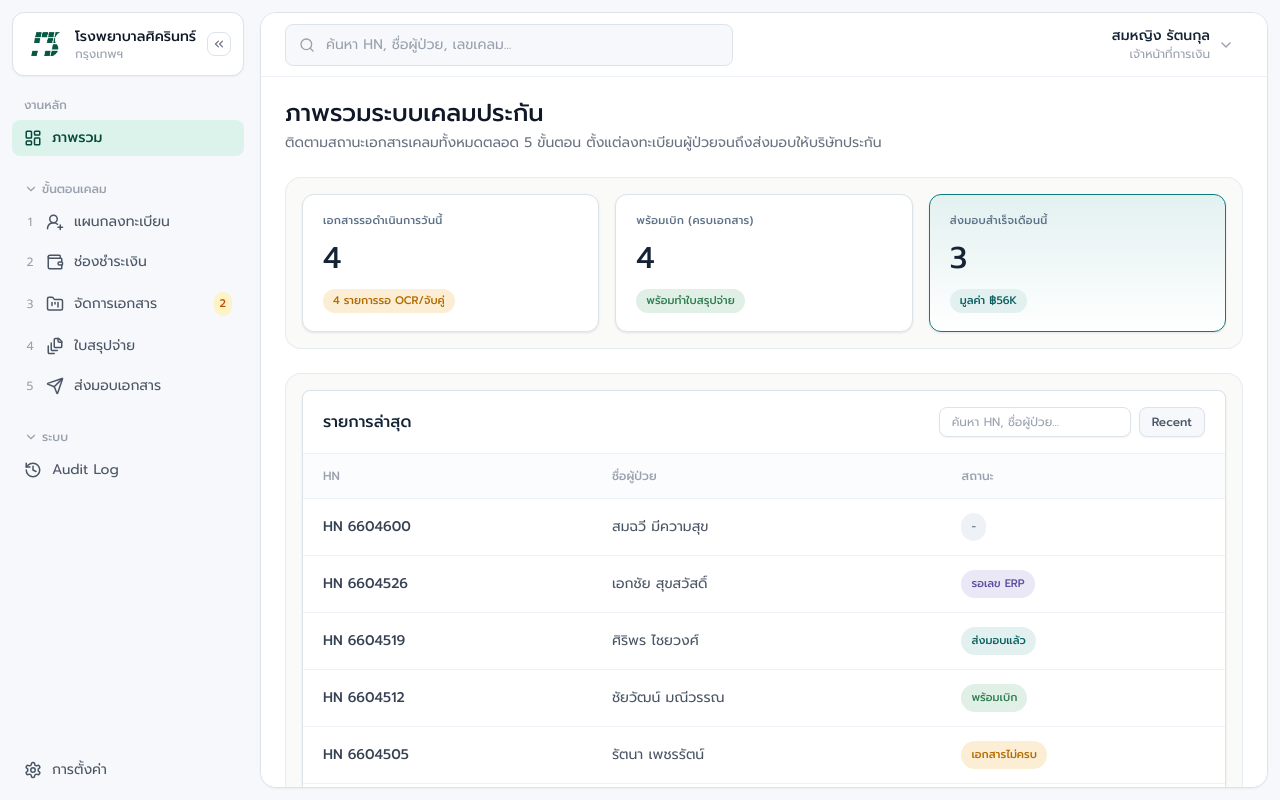
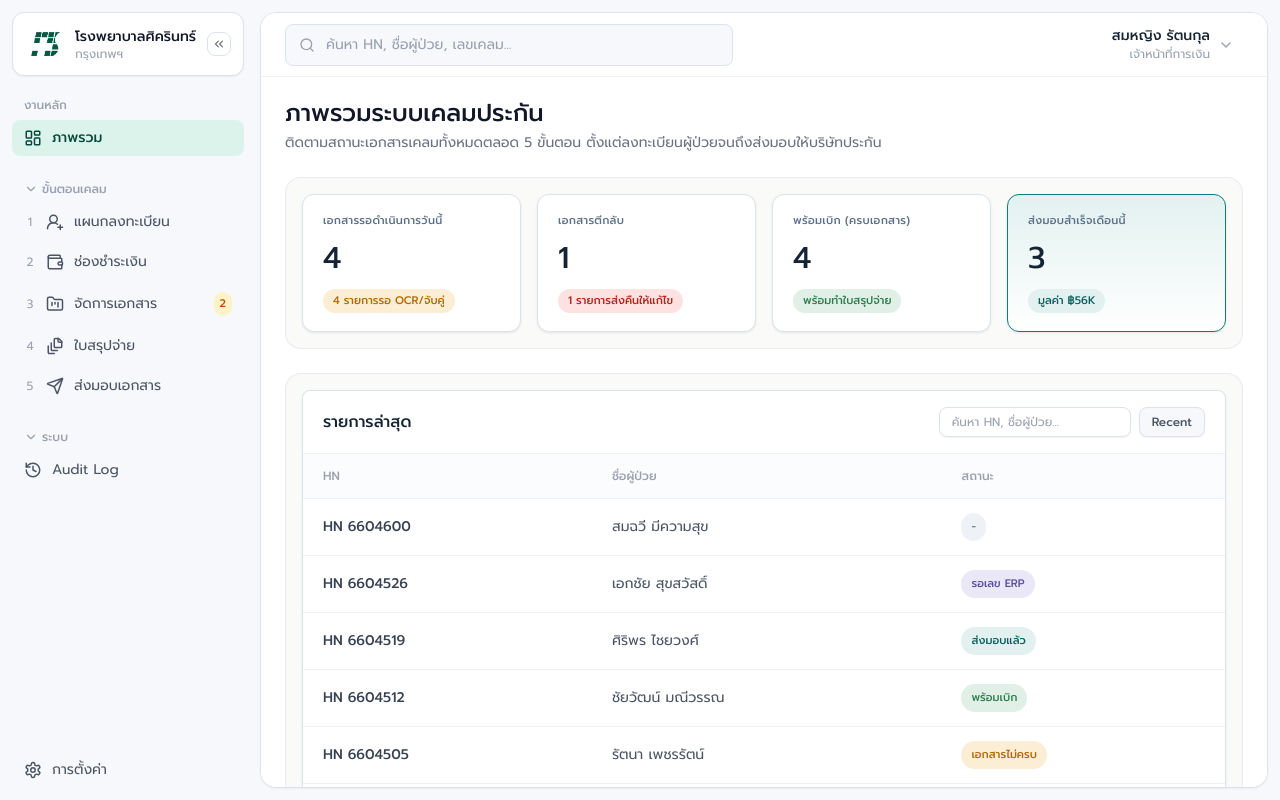
Before and after one commit to nidss/HCFI, a React (Vite) app: page /#/overview in a window 1280 px wide. Built offline with nearby package versions, Linux system fonts and the light colour scheme; sample sign-in values are in the browser's storage.

Commit message:
feat(hospital): add rejected (ตีกลับ) stats card to system overview dashboard

```diff
--- a/src/pages/Overview.tsx
+++ b/src/pages/Overview.tsx
@@ -15,9 +15,10 @@ export function Overview() {
   const stats = useMemo(() => {
     const pendingToday = patients.filter((p) => p.status === "เอกสารไม่ครบ" || p.status === "รอเซ็นยินยอม").length;
     const ready = patients.filter((p) => p.status === "พร้อมเบิก").length;
+    const rejected = patients.filter((p) => p.status === "ตีกลับ").length;
     const delivered = patients.filter((p) => p.status === "ส่งมอบแล้ว");
     const deliveredValue = delivered.reduce((sum, p) => sum + (p.claimValue ?? 0), 0);
-    return { pendingToday, ready, deliveredCount: delivered.length, deliveredValue };
+    return { pendingToday, ready, rejected, deliveredCount: delivered.length, deliveredValue };
   }, [patients]);
 
   const sorted = useMemo(
@@ -47,12 +48,18 @@ export function Overview() {
 
       {/* Stats Cards Section */}
       <div className="rounded-2xl bg-[#fafaf8] p-4 border border-line/60">
-        <div className="grid grid-cols-1 gap-4 sm:grid-cols-3">
+        <div className="grid grid-cols-1 gap-4 sm:grid-cols-2 lg:grid-cols-4">
           <StatCard
             label="เอกสารรอดำเนินการวันนี้"
             value={stats.pendingToday}
             pillLabel={`${stats.pendingToday} รายการรอ OCR/จับคู่`}
             pillClass="bg-status-waiting-bg text-status-waiting-fg"
+          />
+          <StatCard
+            label="เอกสารตีกลับ"
+            value={stats.rejected}
+            pillLabel={`${stats.rejected} รายการส่งคืนให้แก้ไข`}
+            pillClass="bg-status-danger-bg text-status-danger-fg"
           />
           <StatCard
             label="พร้อมเบิก (ครบเอกสาร)"
```
